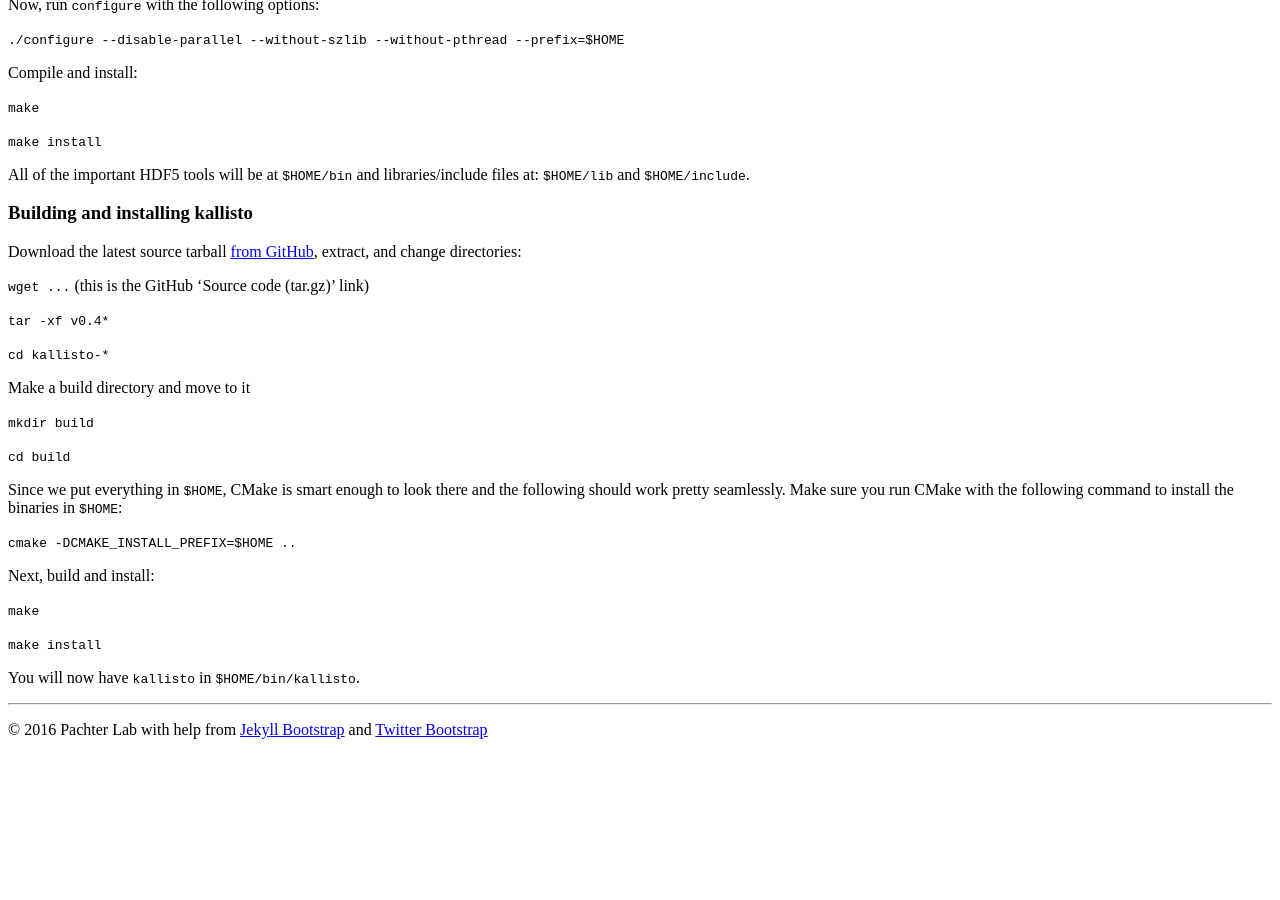
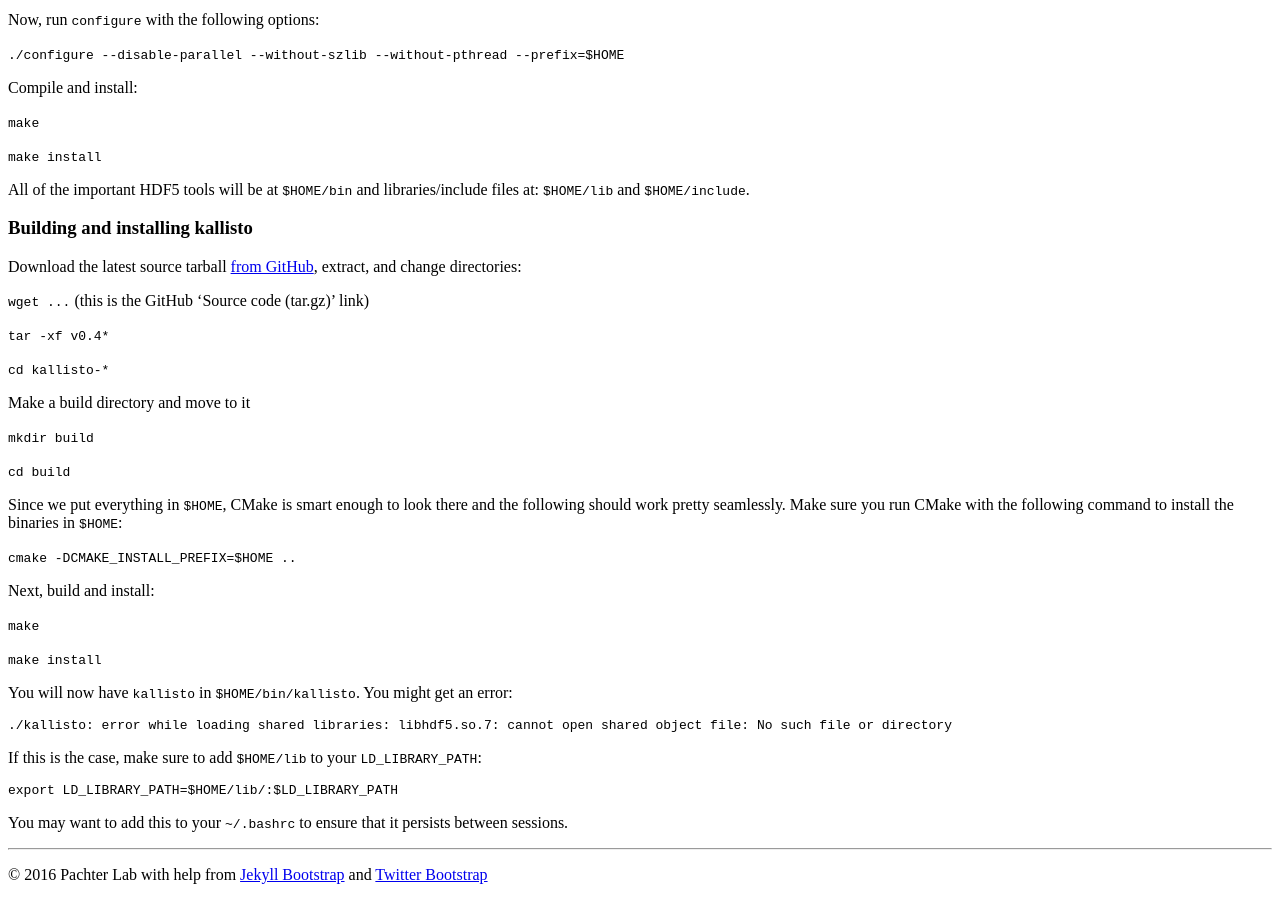
Before and after one commit to pachterlab/kallisto, a Jekyll site: the page built from local_build.md, in a window 1280 px wide and 900 px high, scrolled down 1191 px. Built offline with Jekyll 4.4.1, drawn with Linux system fonts in a browser that asks for light colours; before the commit the page ends 1946 px from its top, so only the background shows below that; some of the changed text lies outside the part shown.

Commit message:
add note about library path in local build #vc

````diff
--- a/local_build.md
+++ b/local_build.md
@@ -30,6 +30,7 @@ session, run the following from your terminal:
 
 ```
 export PATH=$HOME/bin:$PATH
+export LD_LIBRARY_PATH=$HOME/lib/:$LD_LIBRARY_PATH
 ```
 
 Afterwards, place the same code into your shell startup file (e.g. one of ~/.bashrc, ~/.zshrc, etc.).
@@ -118,3 +119,17 @@ Next, build and install:
 `make install`
 
 You will now have `kallisto` in `$HOME/bin/kallisto`.
+You might get an error:
+
+
+```
+./kallisto: error while loading shared libraries: libhdf5.so.7: cannot open shared object file: No such file or directory
+```
+
+If this is the case, make sure to add `$HOME/lib` to your `LD_LIBRARY_PATH`:
+
+```
+export LD_LIBRARY_PATH=$HOME/lib/:$LD_LIBRARY_PATH
+```
+
+You may want to add this to your `~/.bashrc` to ensure that it persists between sessions.
````
